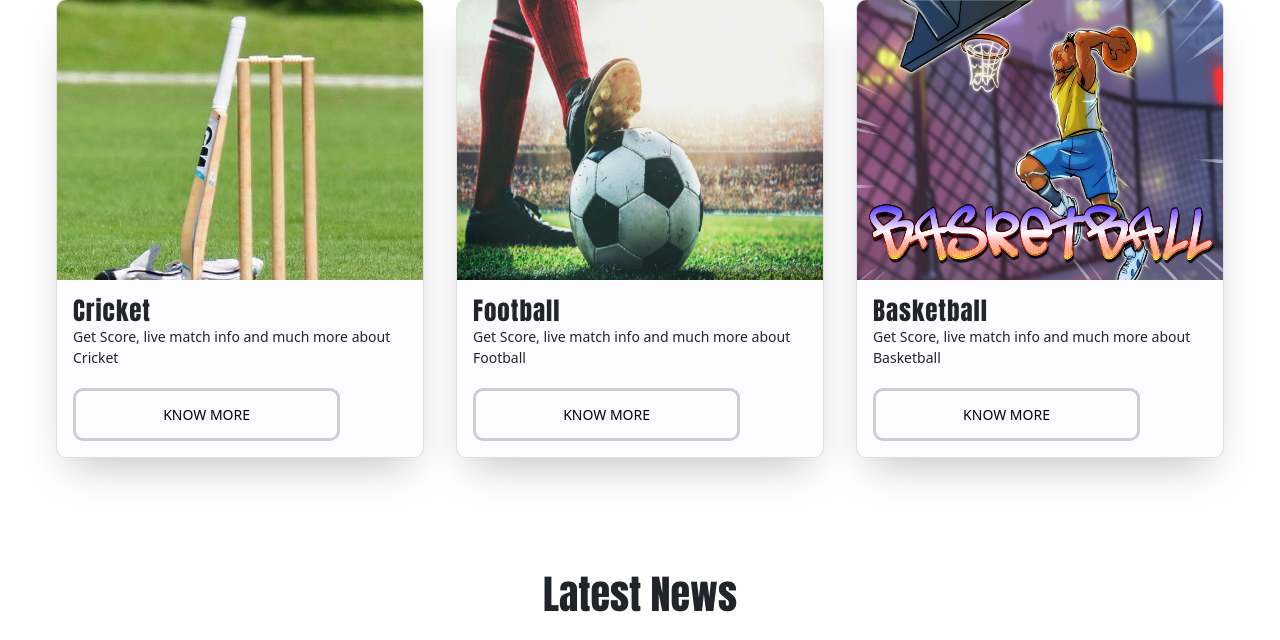
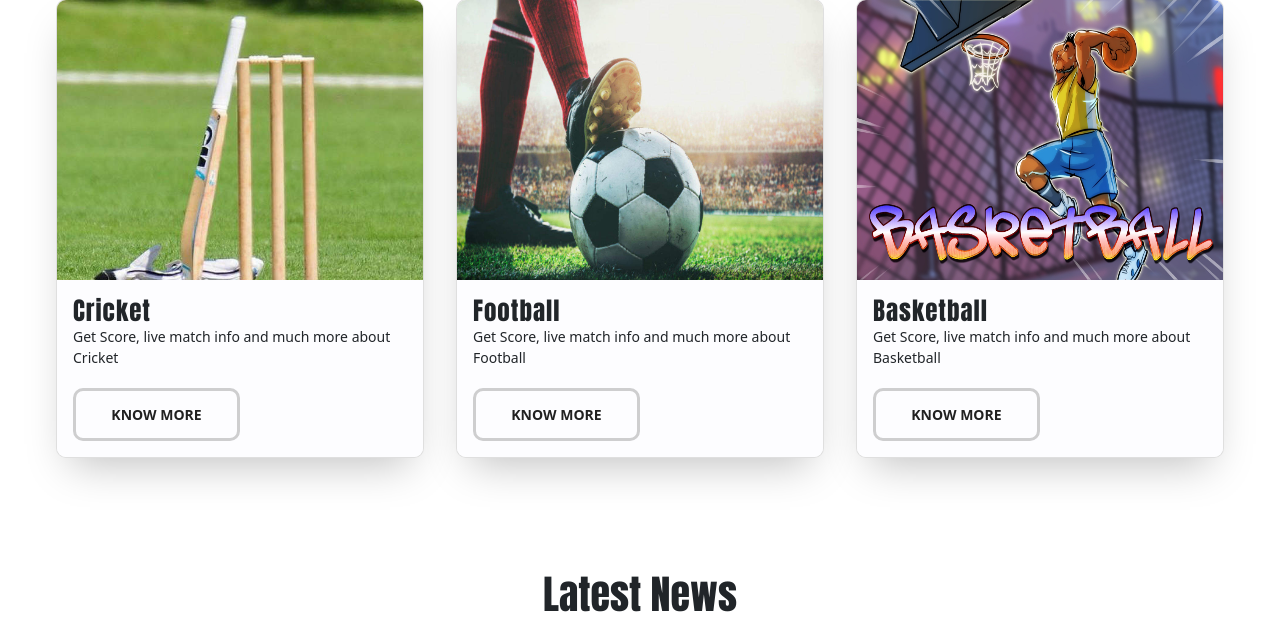
Before and after one commit to Aaditya1978/sportify--sports-web-app, a Flask app: template templates/main.html in a window 1280 px wide. Shown: the part 933-1573 px from the top of the page. Run offline with Flask 2, Linux system fonts and the light colour scheme; the template is opened without the code that fills it: most values are stand-ins (such as "Sample title", 1, 10 or a date in 2020); some libraries are stand-ins or nearby versions; some web fonts are replaced.

Commit message:
Modified cards

```diff
--- a/static/css/main.css
+++ b/static/css/main.css
@@ -88,12 +88,15 @@
 .card-btn{
     padding: 0.8rem;
     font-size: 14px;
+    border: none;
+    outline: none;
+    font-weight: bold;
     text-transform: uppercase;
     border-radius: 10px;
-    font-weight: 400;
     display: block;
-    width: 80%;
+    width: 50%;
     cursor: pointer;
+    color: rgb(32, 32, 32);
     border: 3px solid rgba(19, 18, 18, 0.2);
     background: transparent;}
 
```
